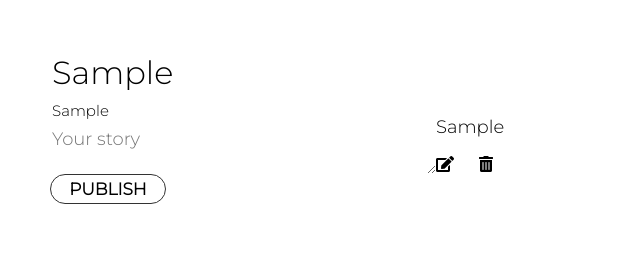
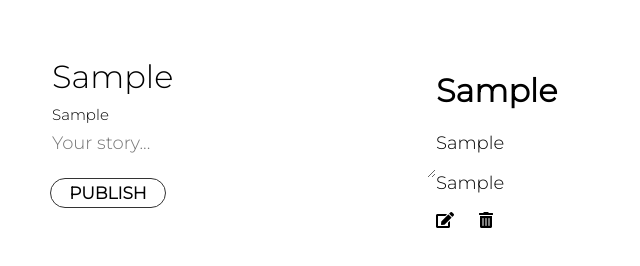
Before and after one commit to solo-vlada/LAP2-code-challenge, a plain HTML site: page social app/index.html in a window 1280 px wide. Both pictures are taken after typing "Sample", "Sample", "Sample" into the empty fields and a click on the button "PUBLISH". Shown: the whole page, without its empty margins (0-640 px from the left). Drawn offline with Linux system fonts and the light colour scheme.

Commit message:
Updated query selectors

```diff
--- a/social app/index.html
+++ b/social app/index.html
@@ -22,7 +22,7 @@
                     <label for="pseudonym"></label>
                     <input type="text" id="pseudonym" name="pseudonym" placeholder="Your name">
                     <label for="post"></label>
-                    <textarea name="post" id="input" placeholder="Your story"></textarea>
+                    <textarea name="post" id="input" placeholder="Your story..."></textarea>
                     <div id="msg"></div>
                     <button type="submit">Publish</button>
                 </form>
--- a/social app/main.js
+++ b/social app/main.js
@@ -1,6 +1,8 @@
 const form = document.querySelector("#form");
-const input = document.querySelector("#input");
+const title = document.querySelector("#title");
+const pseudonym = document.querySelector("#pseudonym");
 const msg = document.querySelector("#msg");
+const post = document.querySelector('#input');
 const posts = document.querySelector("#posts");
 
 form.addEventListener('submit',  (e) => {
@@ -25,7 +27,11 @@ let  formValidation = () => {
 let data = {};
 
 let acceptData = () => {
-    data['text'] = input.value;
+    data = {
+        post: post.value,
+        pseudonym: pseudonym.value,
+        title: title.value,
+    }
     console.log(data);
     createPosts();
 };
@@ -33,7 +39,9 @@ let acceptData = () => {
 let createPosts = () => {
     posts.innerHTML += `
     <div>
-        <p>${data.text}</p>
+        <h1>${data.title}</h1>
+        <p>${data.pseudonym}</p>
+        <p>${data.post}</p>
         <span class="options">
             <i onClick="editPost(this)" class="fas fa-edit"></i>
             <i onClick="deletePost(this)" class="fas fa-trash-alt"></i>
```
